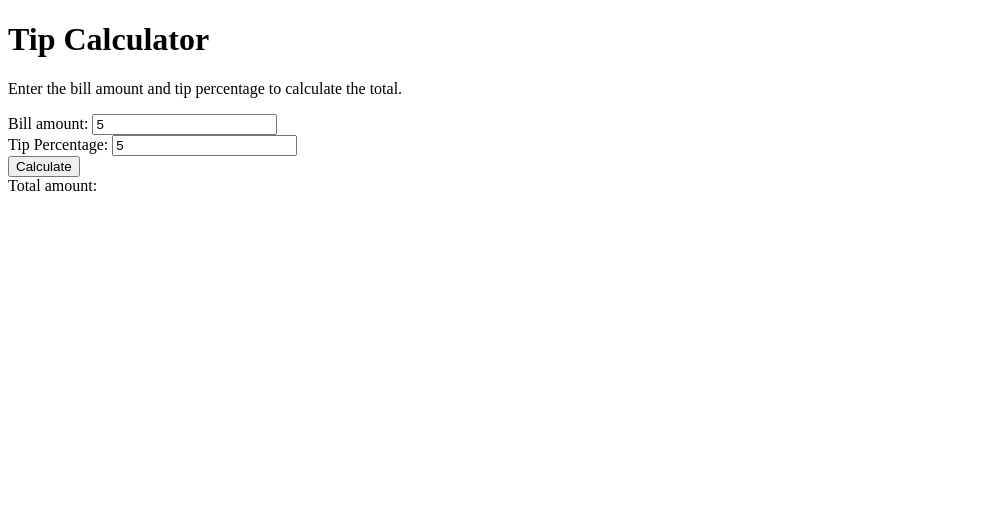
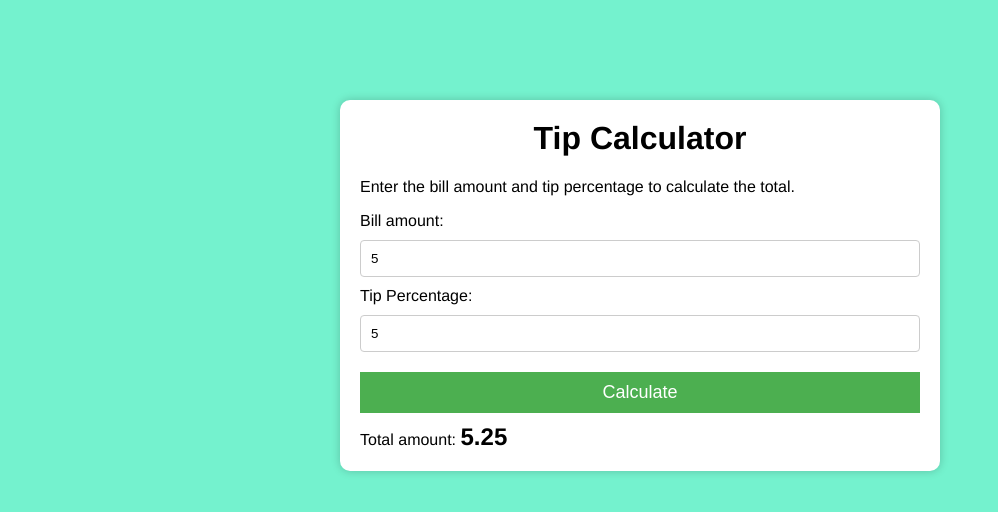
Before and after one commit to RajanHimang/tip-calculator, a plain HTML site: page index.html in a window 1280 px wide. Both pictures are taken after typing "5", "5" into the empty fields and a click on the button "Calculate". Shown: the whole page, without its empty margins (0-998 px from the left). Drawn offline with Linux system fonts and the light colour scheme.

Commit message:
Completed Project

```diff
--- a/index.html
+++ b/index.html
@@ -5,6 +5,7 @@
   <meta charset="UTF-8">
   <meta name="viewport" content="width=device-width, initial-scale=1.0">
   <title>Tip calculator</title>
+  <link rel="stylesheet" href="./style.css">
 </head>
 
 <body>
@@ -24,6 +25,7 @@
 
 
   </div>
+  <script src="./script.js"></script>
 
 </body>
 
--- a/script.js
+++ b/script.js
@@ -0,0 +1,43 @@
+const btnEl = document.getElementById("calculate");
+const billInput = document.getElementById("bill");
+const tipInput = document.getElementById("tip");
+const totalSpan = document.getElementById("total");
+
+const calculateTotal = function () {
+  const billValue = billInput.value;
+  const tipValue = tipInput.value;
+  let totalValue;
+
+  if (Number(billValue) < 0 || Number(tipValue) < 0) {
+    alert`Negative numbers are not allowed`;
+    billInput.value = "";
+    tipInput.value = "";
+    return;
+  }
+  if (
+    isNaN(billValue) ||
+    isNaN(tipValue) ||
+    billValue === "" ||
+    tipValue === ""
+  ) {
+    alert`Please enter valid numbers for bill and tip`;
+    billInput.value = "";
+    tipInput.value = "";
+    return;
+  }
+  //   const tip = billValue * (tipValue / 100);
+  //   const totalValue = billValue + tip;
+  totalValue = billValue * (1 + tipValue / 100);
+
+  totalSpan.innerText = totalValue.toFixed(2);
+
+  //   console.log(totalValue);
+};
+
+[billInput, tipInput].forEach((input) => {
+  input.addEventListener("click", () => {
+    totalSpan.innerText = "";
+  });
+});
+
+btnEl?.addEventListener("click", calculateTotal);
--- a/style.css
+++ b/style.css
@@ -0,0 +1,52 @@
+* {
+  box-sizing: border-box;
+}
+
+body {
+  background-color: #74f2ce;
+  font-family: "helvetica", sans-serif;
+}
+
+.container {
+  background-color: white;
+  max-width: 600px;
+  margin: 100px auto;
+  padding: 20px;
+  box-shadow: 0 0 10px rgba(0, 0, 0, 0.2);
+  border-radius: 10px;
+}
+
+h1 {
+  margin-top: 0;
+  text-align: center;
+}
+
+input {
+  padding: 10px;
+  border: 1px solid #ccc;
+  border-radius: 4px;
+  margin: 10px 0;
+  width: 100%;
+}
+
+button {
+  background-color: #4caf50;
+  color: white;
+  padding: 10px;
+  border: none;
+  cursor: pointer;
+  margin: 10px 0;
+  width: 100%;
+  font-size: 18px;
+  transition: background-color 0.2s ease;
+}
+
+button:hover {
+  background-color: #45a049;
+}
+
+#total {
+  font-size: 24px;
+  font-weight: bold;
+  margin-top: 10px;
+}
```
